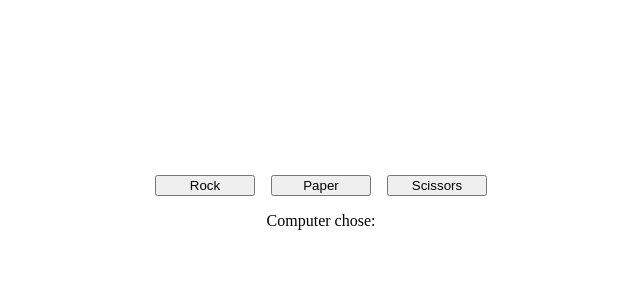
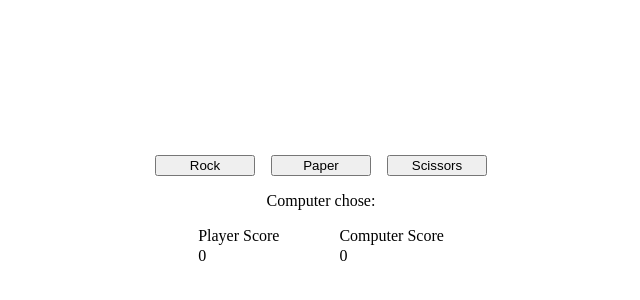
Before and after one commit to wizardofcmd/odin-rps, a plain HTML site: page index.html in a window 1280 px wide. Shown: the part 190-490 px from the top of the page, without its empty margins (319-959 px from the left). Drawn offline with Linux system fonts and the light colour scheme.

Commit message:
Add table for scores

```diff
--- a/index.html
+++ b/index.html
@@ -1,10 +1,12 @@
 <!DOCTYPE html>
 <html lang="en">
+
 <head>
     <meta charset="UTF-8">
     <title>Rock Paper Scissors</title>
     <link rel="stylesheet" href="./style.css">
 </head>
+
 <body>
     <div class="board">
         <div class="choices">
@@ -20,8 +22,19 @@
         </div>
         <div class="output">
             <p>Computer chose: </p>
+            <table>
+                <tr>
+                    <td id="player-score-head">Player Score </td>
+                    <td id="computer-score-head">Computer Score </td>
+                </tr>
+                <tr>
+                    <td id="player-score-cell">0</td>
+                    <td id="computer-score-cell">0</td>
+                </tr>
+            </table>
         </div>
     </div>
     <script src="script.js"></script>
 </body>
+
 </html>
--- a/script.js
+++ b/script.js
@@ -3,7 +3,8 @@ const draw = "It's a draw! Computer also chose "
 const win = "You win! Computer chose "
 const lose = "You lose! Computer chose "
 const introMsg = "Welcome to Rock Paper Scissors. Choose a handsign."
-let playerAnswer;
+const buttons = document.querySelectorAll('button');
+let playerChoice;
 
 function getComputerChoice() {
     // Generates an int number between 1, 2 or 3
@@ -14,7 +15,6 @@ function getComputerChoice() {
 
 function playRockPaperScissors(playerSelection,
     computerSelection = getComputerChoice()) {
-    playerSelection = playerSelection.toUpperCase();
     switch (playerSelection) {
         case "ROCK":
             switch (computerSelection) {
@@ -47,12 +47,19 @@ function playRockPaperScissors(playerSelection,
 }
 
 function game() {
+
+    buttons.forEach((button) => {
+        button.addEventListener('click', () => {
+            playerChoice = button.textContent.toUpperCase();
+            console.log(playerChoice)
+
+            result = playRockPaperScissors(playerChoice);
+            console.log(result);
+        });
+    });
+
     let playerScore = 0;
     let compScore = 0;
-
-    // playerAnswer = prompt(introMsg);
-    // result = playRockPaperScissors(playerAnswer);
-    // console.log(result);
 }
 
 game();
--- a/style.css
+++ b/style.css
@@ -4,6 +4,15 @@ body {
     min-height: 100vh;
     margin: 0;
     padding: 0;
+}
+
+table {
+    border-collapse: collapse;
+}
+
+td {
+    padding-right: 30px;
+    padding-left: 30px;
 }
 
 .board {
@@ -23,3 +32,8 @@ body {
 .choice {
     width: 100px;
 }
+
+.output p {
+    display: flex;
+    justify-content: center;
+}
```
